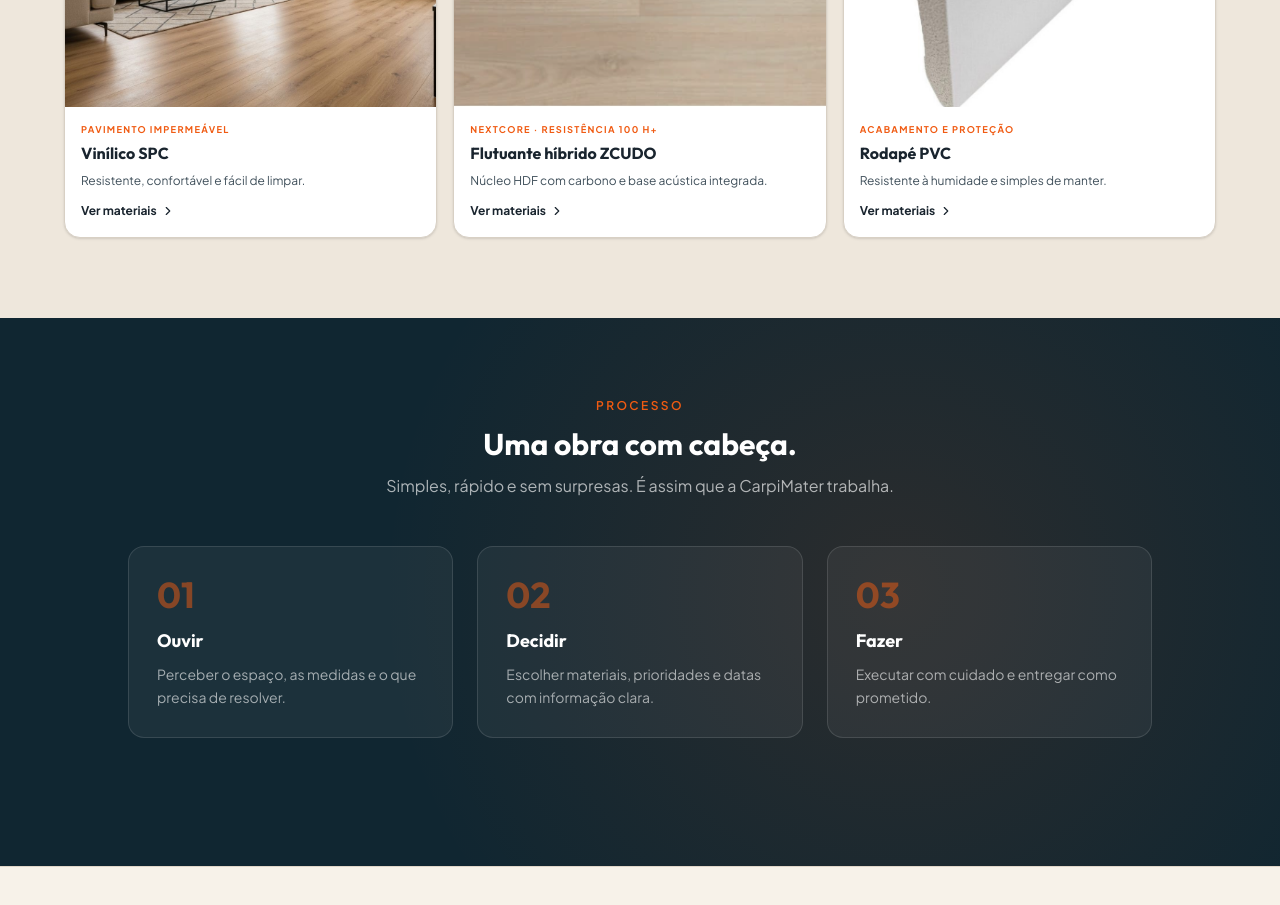
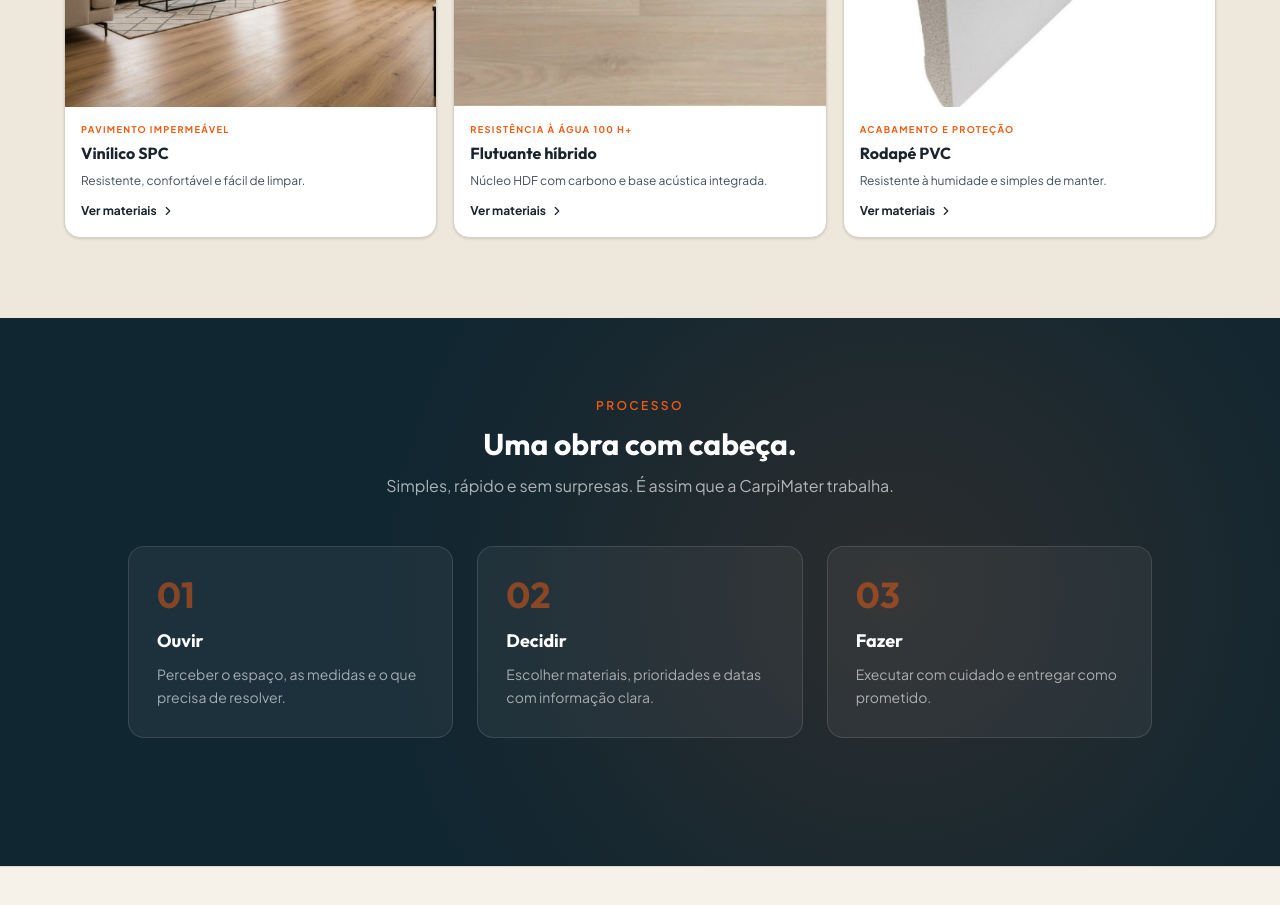
Before and after one commit to samotbarrosuc/carpimater-site-clean, a React (Vite) app: page / in a window 1280 px wide. Shown: the part 2760-3665 px from the top of the page. Built offline with nearby package versions, Linux system fonts and the light colour scheme.

Commit message:
fix: simplifica nome do flutuante hibrido

```diff
--- a/src/pages/Home.tsx
+++ b/src/pages/Home.tsx
@@ -30,8 +30,8 @@ const FEATURED_MATERIALS = [
     href: '/loja?categoria=vinilico#catalogo-loja',
   },
   {
-    name: 'Flutuante híbrido ZCUDO',
-    label: 'NextCore · resistência 100 h+',
+    name: 'Flutuante híbrido',
+    label: 'Resistência à água 100 h+',
     description: 'Núcleo HDF com carbono e base acústica integrada.',
     image: '/images/produtos-flutuante/pingo.webp',
     href: '/loja?categoria=flutuante#catalogo-loja',
```
